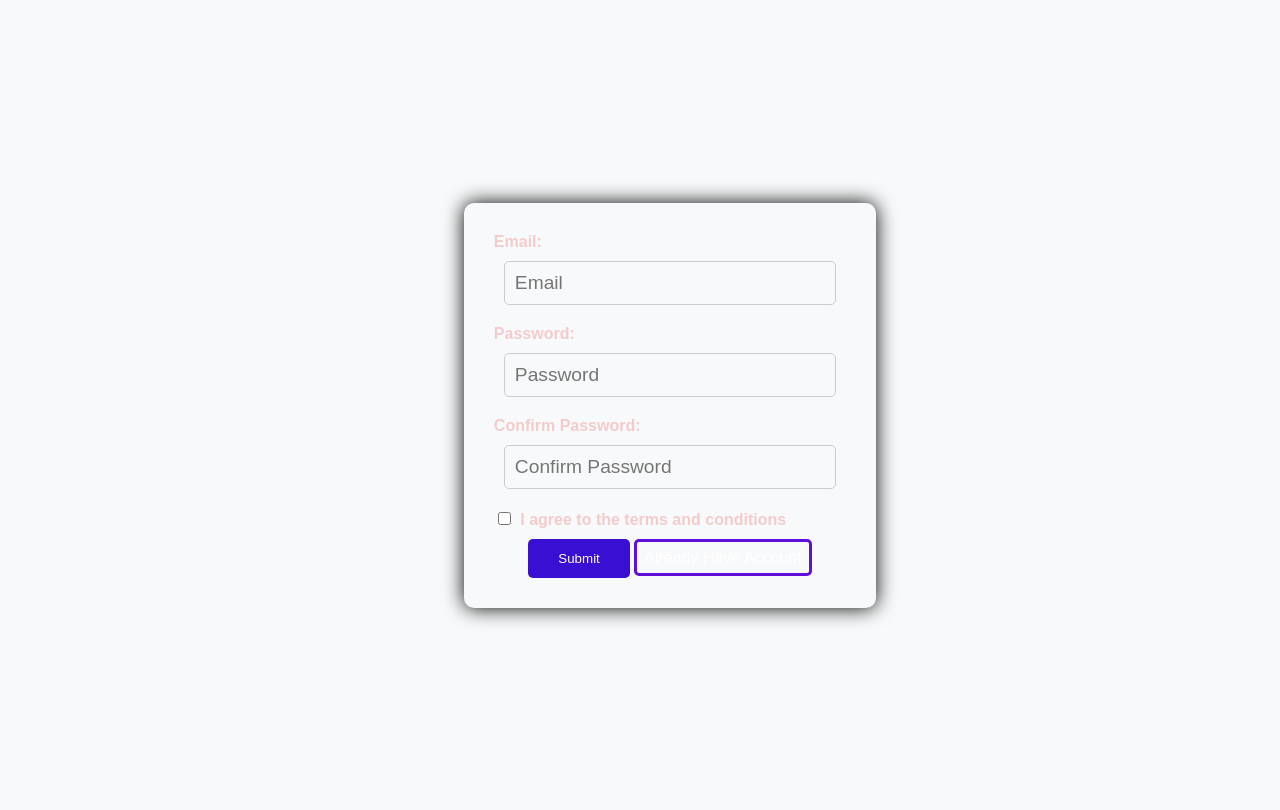
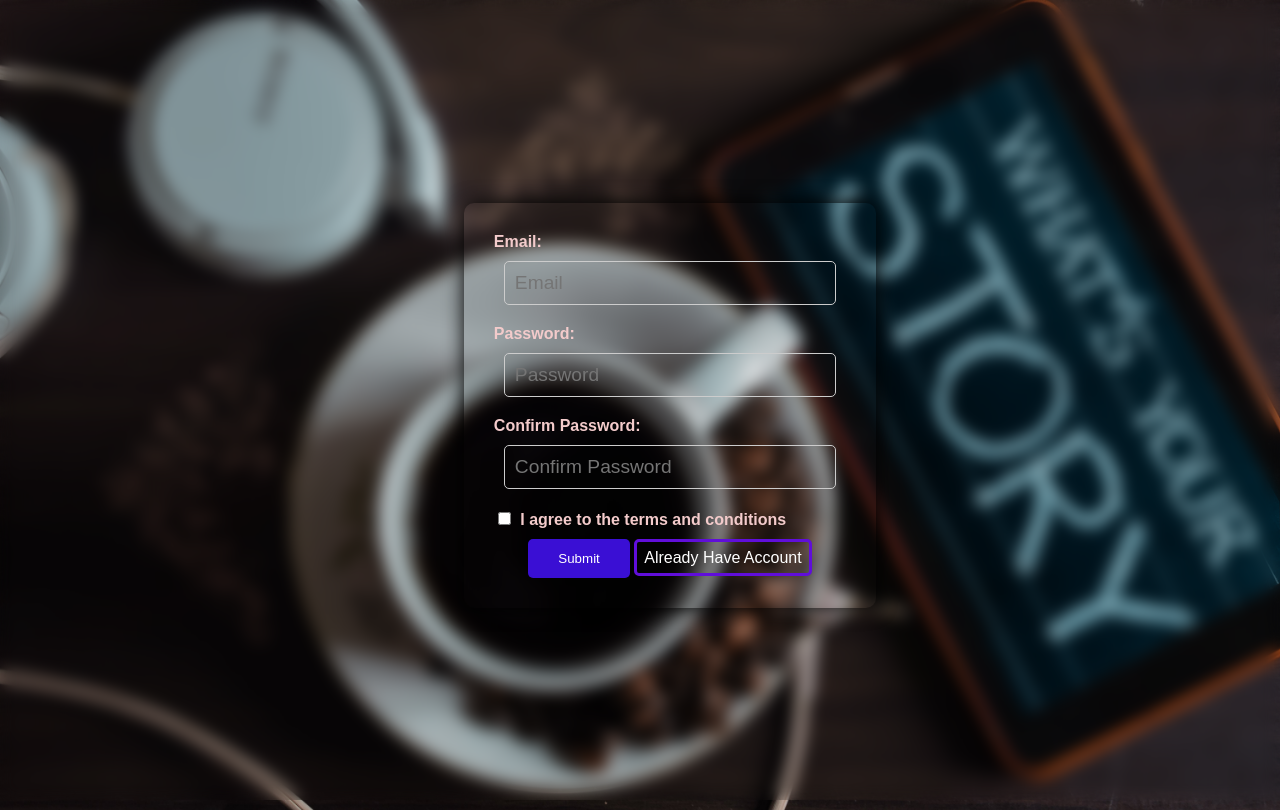
Before and after one commit to OFFlINE-abhi/ff, a plain HTML site: page register.html in a window 1280 px wide. Drawn offline with Linux system fonts and the light colour scheme.

Commit message:
Update register.html

```diff
--- a/register.html
+++ b/register.html
@@ -7,7 +7,7 @@
     <title>Document</title>
     <style>
         body {
-            background-image: url("/img/pexels-arshad-sutar-1749303.jpg");
+            background-image: url("/pexels-arshad-sutar-1749303.jpg");
             background-position: center;
             background-repeat: no-repeat;
             background-size: cover;
```
